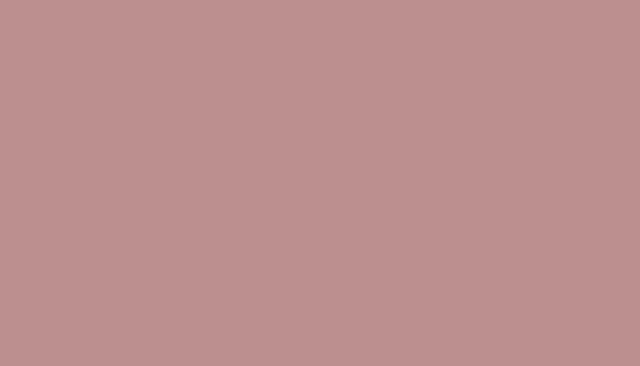
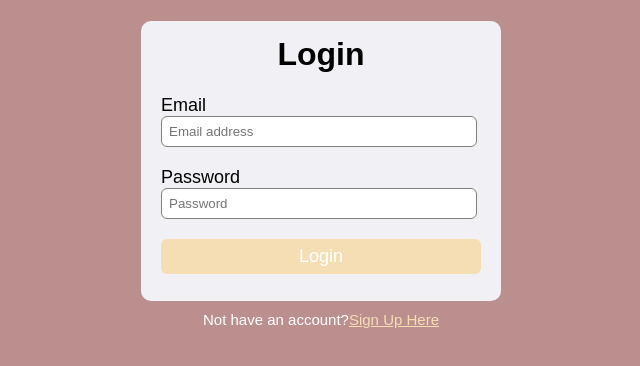
Before and after one commit to sakshirajurkar/dairyproducts-icp-3-group-C, a plain HTML site: page Pages/Sign in-up/signin.html in a window 1280 px wide. Shown: the whole page, without its empty margins (319-959 px from the left). Drawn offline with Linux system fonts and the light colour scheme.

Commit message:
Log in page add

```diff
--- a/Pages/Sign in-up/sign in-up.css
+++ b/Pages/Sign in-up/sign in-up.css
@@ -7,7 +7,15 @@ body{
     height: 620px;
     margin: auto;
     background-color: white;
-    border-radius: 3px;
+    border-radius: 10px;
+}
+.login-box{
+    width: 360px;
+    height: 280px;
+    margin: auto;
+    border-radius: 10px;
+    background-color:  #f0f0f5;
+
 }
 h1{
     text-align: center;
@@ -42,6 +50,14 @@ input[type="button"]{
     color: white;
     font-size: 18px;
 }
+input:invalid{
+    animation: shake 300ms;
+}
+@keyframes shake{
+    25% { transform: translateX(4PX);}
+    50% { transform: translateX(-4PX);}
+    75% { transform: translateX(4PX);}
+}
 p{
     text-align: center;
     padding-top: 20px;
--- a/Pages/Sign in-up/signin.html
+++ b/Pages/Sign in-up/signin.html
@@ -5,9 +5,16 @@
     <link rel="stylesheet" href="./sign in-up.css">
 </head>
 <body>
-    <div>
-        <h1></h1>
+    <div class="login-box">
+        <h1>Login</h1>
+        <form>
+            <label>Email</label>
+            <input type="email" placeholder="Email address">
+            <label>Password</label>
+            <input type="password" placeholder="Password">
+            <input type="button" value="Login">
+        </form>
     </div>
-
+    <p class="para-2"> Not have an account?<a href="signup.html">Sign Up Here</p>
 </body>
 </html>
```
Also changed, not shown: Pages/Sign in-up/signup.html (+6 -6 lines).
